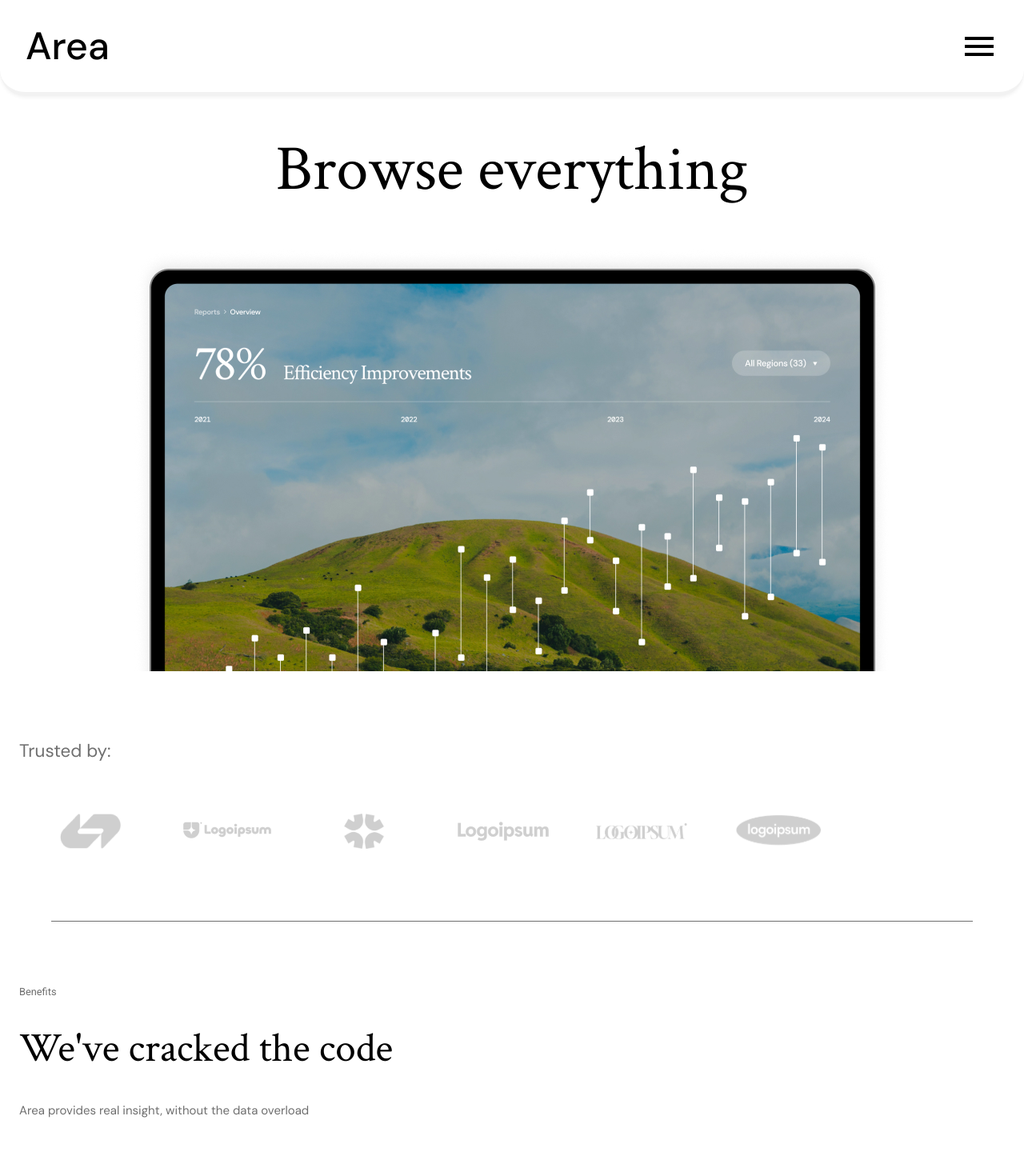
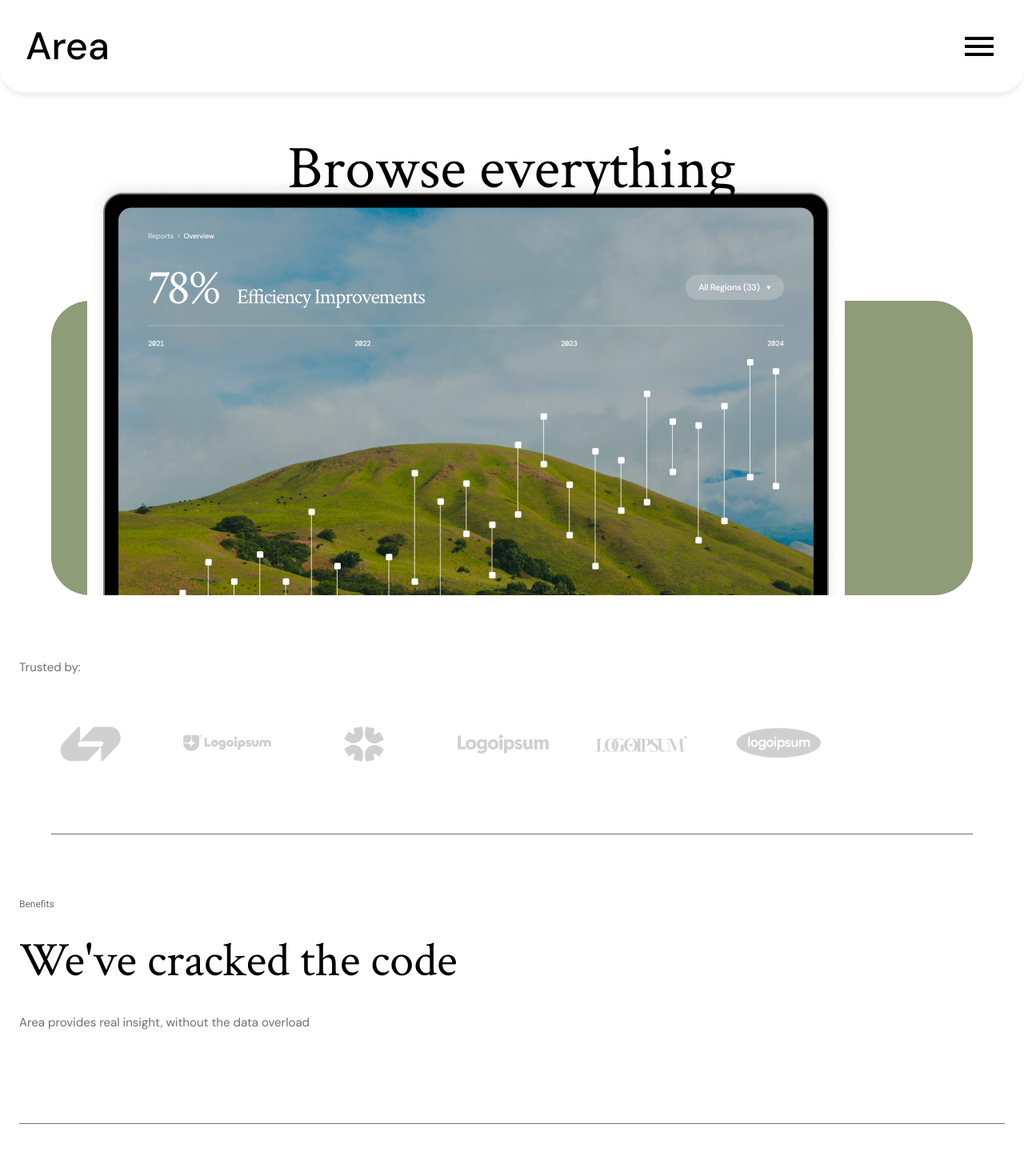
Before and after one commit to sijuademi/Area, a React (Vite) app: page / in a window 1280 px wide. Shown: the top 1470 px of the page at 80% size. Built offline with nearby package versions, Linux system fonts and the light colour scheme.

Commit message:
adjusted header image

```diff
--- a/components/Benefits.module.css
+++ b/components/Benefits.module.css
@@ -6,20 +6,20 @@
 	font-family: "Roboto", sans-serif;
 	color: var(--text-secondary);
 	text-transform: capitalize;
-	font-size: 0.8rem;
+	font-size: 0.75rem;
 }
 
 .benefits h2 {
-	font-size: 3.2rem;
+	font-size: 3.75rem;
+	line-height: 4rem;
 	font-weight: 400;
 	padding: 2rem 0;
-	padding-right: 3rem;
+	/* padding-right: 3rem; */
 }
 
 .benefits h2 + p {
 	font-family: "DM Sans", sans-serif;
-	/* TODO: */
-	font-size: 15px;
+	font-size: 0.94rem;
 	line-height: 1.7rem;
 	padding-right: 2rem;
 	padding-bottom: 7rem;
--- a/components/Logos.module.css
+++ b/components/Logos.module.css
@@ -8,7 +8,7 @@
 
 .logos p {
 	color: var(--text-secondary);
-	font-size: 1.4rem;
+	font-size: 0.94rem;
 	padding: 2rem 0;
 }
 
--- a/pages/Header.jsx
+++ b/pages/Header.jsx
@@ -7,7 +7,7 @@ function Header() {
 		<div className={styles.header}>
 			<div className={styles.clear}></div>
 			<h1>Browse everything</h1>
-			<div className={styles.underlay}>
+			<div className={styles.imageContainer}>
 				<Picture
 					desktopSrc="/Images/Desktop/banner-image.jpg"
 					tabletSrc="/Images/Tablet/banner.png"
--- a/pages/Header.module.css
+++ b/pages/Header.module.css
@@ -7,7 +7,7 @@
 .header h1 {
 	font-family: "Crimson text", sans-serif;
 	font-weight: 400;
-	font-size: 5rem;
+	font-size: 4.75rem;
 	line-height: 4.5rem;
 	font-style: normal;
 	text-align: center;
@@ -19,12 +19,19 @@
 }
 
 .imageContainer {
-	position: absolute;
-	bottom: 13.4rem;
+	position: relative;
+	/* bottom: 13.4rem; */
 	z-index: -1;
 	width: 90vw;
 	height: 23rem;
 	margin: auto;
+	margin-top: 4rem;
 	border-radius: 3rem;
 	background-color: var(--header-background);
 }
+
+.imageContainer Picture {
+	position: absolute;
+	bottom: -5px;
+	left: 2.8rem;
+}
```
